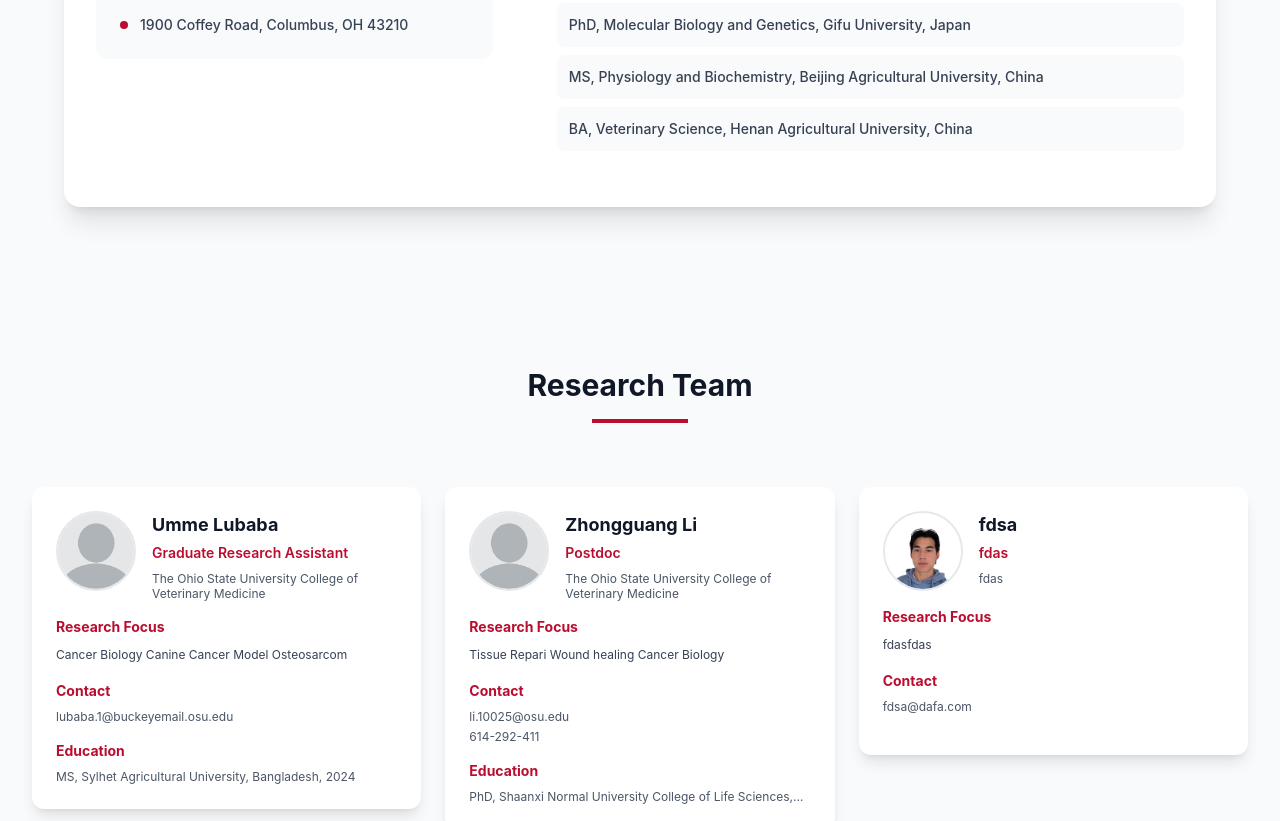
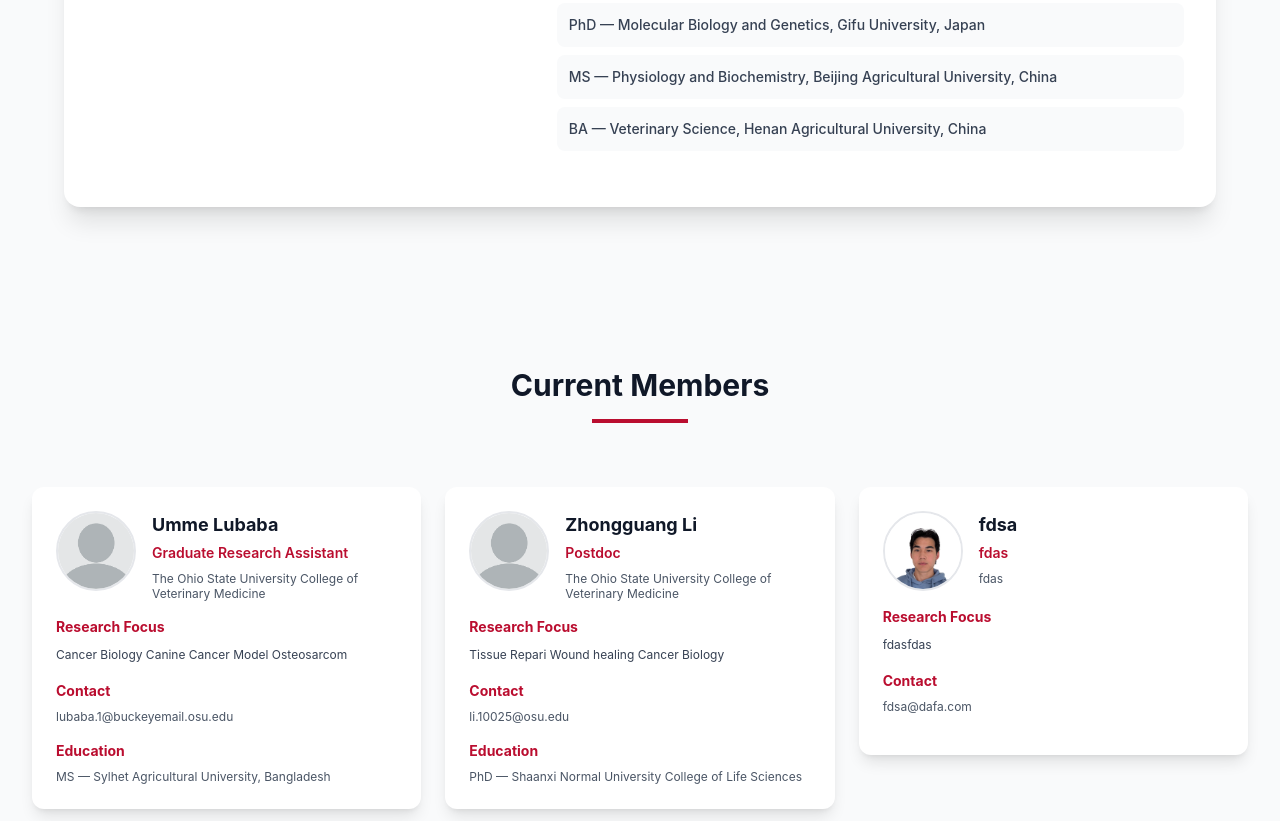
Before and after one commit to lifrank1/haichanglilab.com, a Next.js app: page /people in a window 1280 px wide. Shown: the part 866-1687 px from the top of the page. Built offline with nearby package versions, Linux system fonts and the light colour scheme.

Commit message:
condensed people info

```diff
--- a/app/admin/components/PeopleAdmin.tsx
+++ b/app/admin/components/PeopleAdmin.tsx
@@ -1,7 +1,7 @@
 'use client';
 
 import { useState, useEffect, useRef } from 'react';
-import { Person } from '../../../data/types';
+import { Person, EducationEntry } from '../../../data/types';
 import { updateFile, uploadFile, validatePAT } from '../../../lib/github';
 
 export default function PeopleAdmin() {
@@ -24,11 +24,10 @@ export default function PeopleAdmin() {
     affiliation: '',
     image: '',
     researchFocus: '',
-    education: [''],
+    education: [{ degree: '', fieldOfStudy: '', school: '' }],
     email: '',
-    phone: '',
-    address: '',
     isPrincipalInvestigator: false,
+    status: 'current',
   });
 
   // Load people data
@@ -37,7 +36,7 @@ export default function PeopleAdmin() {
       try {
         // Import the JSON data directly like the main pages do
         const peopleData = await import('../../../data/people.json');
-        setPeople(peopleData.default as Person[]);
+        setPeople(peopleData.default as unknown as Person[]);
       } catch (error) {
         console.error('Error loading people:', error);
         setMessage({ type: 'error', text: 'Failed to load people' });
@@ -57,24 +56,29 @@ export default function PeopleAdmin() {
     }));
   };
 
-  const handleEducationChange = (index: number, value: string) => {
+  const handleEducationChange = (index: number, field: keyof EducationEntry, value: string) => {
     setFormData(prev => ({
       ...prev,
-      education: prev.education?.map((edu, i) => i === index ? value : edu) || ['']
+      education: (prev.education as EducationEntry[] | undefined)?.map((edu, i) => (
+        i === index ? { ...edu, [field]: value } : edu
+      )) || [{ degree: '', fieldOfStudy: '', school: '' }]
     }));
   };
 
   const addEducationField = () => {
     setFormData(prev => ({
       ...prev,
-      education: [...(prev.education || []), '']
+      education: [
+        ...((prev.education as EducationEntry[] | undefined) || []),
+        { degree: '', fieldOfStudy: '', school: '' }
+      ]
     }));
   };
 
   const removeEducationField = (index: number) => {
     setFormData(prev => ({
       ...prev,
-      education: prev.education?.filter((_, i) => i !== index) || ['']
+      education: (prev.education as EducationEntry[] | undefined)?.filter((_, i) => i !== index) || [{ degree: '', fieldOfStudy: '', school: '' }]
     }));
   };
 
@@ -193,8 +197,9 @@ export default function PeopleAdmin() {
       const newPerson: Person = {
         ...formData as Person,
         id: editingPerson?.id || generateId(formData.name || ''),
-        education: formData.education?.filter(edu => edu.trim() !== '') || [],
+        education: ((formData.education as EducationEntry[]) || []).filter(e => (e.degree || e.school || e.fieldOfStudy) && (e.degree !== '' || e.school !== '' || e.fieldOfStudy !== '')),
         image: imagePath,
+        status: (formData.status as 'current' | 'alumni') || 'current',
       };
 
       // Update people array
@@ -242,7 +247,8 @@ export default function PeopleAdmin() {
     setEditingPerson(person);
     setFormData({
       ...person,
-      education: person.education.length > 0 ? person.education : ['']
+      education: person.education && person.education.length > 0 ? person.education : [{ degree: '', fieldOfStudy: '', school: '' }],
+      status: person.status || 'current'
     });
     setShowForm(true);
   };
@@ -309,11 +315,10 @@ export default function PeopleAdmin() {
       affiliation: '',
       image: '',
       researchFocus: '',
-      education: [''],
+      education: [{ degree: '', fieldOfStudy: '', school: '' }],
       email: '',
-      phone: '',
-      address: '',
       isPrincipalInvestigator: false,
+      status: 'current',
     });
     setEditingPerson(null);
     setShowForm(false);
@@ -371,6 +376,9 @@ export default function PeopleAdmin() {
                 PI
               </th>
               <th className="px-6 py-3 text-left text-xs font-medium text-gray-500 uppercase tracking-wider">
+                Status
+              </th>
+              <th className="px-6 py-3 text-left text-xs font-medium text-gray-500 uppercase tracking-wider">
                 Actions
               </th>
             </tr>
@@ -403,6 +411,9 @@ export default function PeopleAdmin() {
                 </td>
                 <td className="px-6 py-4 whitespace-nowrap text-sm text-gray-500">
                   {person.isPrincipalInvestigator ? 'Yes' : 'No'}
+                </td>
+              <td className="px-6 py-4 whitespace-nowrap text-sm text-gray-500">
+                {person.status || 'current'}
               </td>
                 <td className="px-6 py-4 whitespace-nowrap text-sm font-medium space-x-2">
                   <button
@@ -484,25 +495,16 @@ export default function PeopleAdmin() {
                   </div>
 
                   <div>
-                    <label className="block text-sm font-medium text-gray-700">Phone</label>
-                    <input
-                      type="tel"
-                      name="phone"
-                      value={formData.phone}
+                    <label className="block text-sm font-medium text-gray-700">Status</label>
+                    <select
+                      name="status"
+                      value={formData.status || 'current'}
                       onChange={handleInputChange}
                       className="mt-1 block w-full border border-gray-300 rounded-md px-3 py-2 focus:outline-none focus:ring-red-500 focus:border-red-500"
-                    />
-                  </div>
-
-                  <div className="md:col-span-2">
-                    <label className="block text-sm font-medium text-gray-700">Address</label>
-                    <input
-                      type="text"
-                      name="address"
-                      value={formData.address}
-                      onChange={handleInputChange}
-                      className="mt-1 block w-full border border-gray-300 rounded-md px-3 py-2 focus:outline-none focus:ring-red-500 focus:border-red-500"
-                    />
+                    >
+                      <option value="current">Current</option>
+                      <option value="alumni">Alumni</option>
+                    </select>
                   </div>
 
                   <div className="md:col-span-2">
@@ -580,20 +582,7 @@ export default function PeopleAdmin() {
                       )}
                     </div>
 
-                    {/* Manual Image Path Input (for existing images) */}
-                    <div className="mt-4">
-                      <label className="block text-sm font-medium text-gray-700 mb-1">
-                        Or enter image path manually
-                      </label>
-                      <input
-                        type="text"
-                        name="image"
-                        value={formData.image}
-                        onChange={handleInputChange}
-                        placeholder="/peopleheadshots/filename.jpg (or leave empty for default)"
-                        className="block w-full border border-gray-300 rounded-md px-3 py-2 focus:outline-none focus:ring-red-500 focus:border-red-500"
-                      />
-                    </div>
+                    {/* Manual image path removed per new data rules */}
                   </div>
 
                   <div className="flex items-center">
@@ -624,16 +613,31 @@ export default function PeopleAdmin() {
 
                 <div>
                   <label className="block text-sm font-medium text-gray-700">Education</label>
-                  {formData.education?.map((edu, index) => (
-                    <div key={index} className="flex items-center space-x-2 mt-2">
+                  {(formData.education as EducationEntry[] | undefined)?.map((edu, index) => (
+                    <div key={index} className="grid grid-cols-1 md:grid-cols-3 gap-2 items-center mt-2">
                       <input
                         type="text"
-                        value={edu}
-                        onChange={(e) => handleEducationChange(index, e.target.value)}
-                        className="flex-1 border border-gray-300 rounded-md px-3 py-2 focus:outline-none focus:ring-red-500 focus:border-red-500"
-                        placeholder="Degree, Institution, Year"
+                        value={edu.degree}
+                        onChange={(e) => handleEducationChange(index, 'degree', e.target.value)}
+                        className="border border-gray-300 rounded-md px-3 py-2 focus:outline-none focus:ring-red-500 focus:border-red-500"
+                        placeholder="Degree (e.g., MS)"
                       />
-                      {formData.education && formData.education.length > 1 && (
+                      <input
+                        type="text"
+                        value={edu.fieldOfStudy}
+                        onChange={(e) => handleEducationChange(index, 'fieldOfStudy', e.target.value)}
+                        className="border border-gray-300 rounded-md px-3 py-2 focus:outline-none focus:ring-red-500 focus:border-red-500"
+                        placeholder="Field of Study"
+                      />
+                      <div className="flex items-center space-x-2">
+                        <input
+                          type="text"
+                          value={edu.school}
+                          onChange={(e) => handleEducationChange(index, 'school', e.target.value)}
+                          className="w-full border border-gray-300 rounded-md px-3 py-2 focus:outline-none focus:ring-red-500 focus:border-red-500"
+                          placeholder="School"
+                        />
+                        {(formData.education as EducationEntry[] | undefined) && (formData.education as EducationEntry[]).length > 1 && (
                           <button
                             type="button"
                             onClick={() => removeEducationField(index)}
@@ -642,6 +646,7 @@ export default function PeopleAdmin() {
                             Remove
                           </button>
                         )}
+                      </div>
                     </div>
                   ))}
                   <button
--- a/app/people/page.tsx
+++ b/app/people/page.tsx
@@ -1,6 +1,6 @@
 import Image from "next/image";
 import peopleData from "../../data/people.json";
-import { Person } from "../../data/types";
+import { Person, EducationEntry } from "../../data/types";
 
 // Type assertion to ensure proper typing
 const people: Person[] = peopleData as Person[];
@@ -33,18 +33,7 @@ function PrincipalInvestigatorCard({ person }: PersonCardProps) {
                 <div className="w-2 h-2 rounded-full" style={{ backgroundColor: '#ba0d2f' }}></div>
                 <p className="text-gray-700 font-medium text-sm break-all">{person.email}</p>
               </div>
-              {person.phone && (
-                <div className="flex items-center space-x-3">
-                  <div className="w-2 h-2 rounded-full" style={{ backgroundColor: '#ba0d2f' }}></div>
-                  <p className="text-gray-700 font-medium text-sm">{person.phone}</p>
-                </div>
-              )}
-              {person.address && (
-                <div className="flex items-center space-x-3">
-                  <div className="w-2 h-2 rounded-full" style={{ backgroundColor: '#ba0d2f' }}></div>
-                  <p className="text-gray-700 font-medium text-sm">{person.address}</p>
-                </div>
-              )}
+              {/* phone/address removed in new schema */}
             </div>
           </div>
         </div>
@@ -67,9 +56,9 @@ function PrincipalInvestigatorCard({ person }: PersonCardProps) {
           <div className="mb-6">
             <h4 className="text-xl font-bold mb-3" style={{ color: '#ba0d2f' }}>Education</h4>
             <div className="space-y-2">
-              {person.education.map((degree, index) => (
+              {(person.education as EducationEntry[]).map((edu, index) => (
                 <div key={index} className="p-3 rounded-lg bg-gray-50 hover:bg-gray-100 transition-all duration-200">
-                  <p className="text-gray-700 font-medium text-sm">{degree}</p>
+                  <p className="text-gray-700 font-medium text-sm">{`${edu.degree ? edu.degree + ' — ' : ''}${edu.fieldOfStudy ? edu.fieldOfStudy + ', ' : ''}${edu.school}`}</p>
                 </div>
               ))}
             </div>
@@ -122,21 +111,16 @@ function TeamMemberCard({ person }: PersonCardProps) {
           <h4 className="text-sm font-bold mb-2" style={{ color: '#ba0d2f' }}>Contact</h4>
           <div className="space-y-1">
             <p className="text-xs text-gray-600 break-all">{person.email}</p>
-            {person.phone && (
-              <p className="text-xs text-gray-600">{person.phone}</p>
-            )}
           </div>
         </div>
 
         {/* Education */}
-        {person.education && person.education.length > 0 && (
+            {person.education && person.education.length > 0 && (
           <div>
             <h4 className="text-sm font-bold mb-2" style={{ color: '#ba0d2f' }}>Education</h4>
             <div className="space-y-1">
-              {person.education.slice(0, 2).map((degree, index) => (
-                <p key={index} className="text-xs text-gray-600 line-clamp-1">
-                  {degree}
-                </p>
+                  {(person.education as EducationEntry[]).slice(0, 2).map((edu, index) => (
+                    <p key={index} className="text-xs text-gray-600 line-clamp-1">{`${edu.degree ? edu.degree + ' — ' : ''}${edu.fieldOfStudy ? edu.fieldOfStudy + ', ' : ''}${edu.school}`}</p>
               ))}
               {person.education.length > 2 && (
                 <p className="text-xs text-gray-500">+{person.education.length - 2} more</p>
@@ -150,8 +134,9 @@ function TeamMemberCard({ person }: PersonCardProps) {
 }
 
 export default function People() {
-  const principalInvestigators = people.filter(person => person.isPrincipalInvestigator);
-  const teamMembers = people.filter(person => !person.isPrincipalInvestigator);
+  const principalInvestigators = people.filter(person => person.isPrincipalInvestigator && (person.status ?? 'current') !== 'alumni');
+  const currentMembers = people.filter(person => !person.isPrincipalInvestigator && (person.status ?? 'current') === 'current');
+  const alumniMembers = people.filter(person => (person.status ?? 'current') === 'alumni');
 
   return (
     <div>
@@ -173,17 +158,36 @@ export default function People() {
         </section>
       )}
 
-      {/* Research Team */}
-      {teamMembers.length > 0 && (
+      {/* Current Members */}
+      {currentMembers.length > 0 && (
         <section className="py-20 bg-gray-50">
           <div className="max-w-7xl mx-auto px-4 sm:px-6 lg:px-8">
             <div className="text-center mb-16">
-              <h2 className="text-3xl font-bold text-gray-900 mb-4">Research Team</h2>
+              <h2 className="text-3xl font-bold text-gray-900 mb-4">Current Members</h2>
               <div className="w-24 h-1 mx-auto mb-8" style={{ backgroundColor: '#ba0d2f' }}></div>
             </div>
 
             <div className="grid grid-cols-1 md:grid-cols-2 lg:grid-cols-3 gap-6">
-              {teamMembers.map((person, index) => (
+              {currentMembers.map((person, index) => (
+                <div key={person.id} className="animate-fade-in-up" style={{ animationDelay: `${index * 0.1}s` }}>
+                  <TeamMemberCard person={person} />
+                </div>
+              ))}
+            </div>
+          </div>
+        </section>
+      )}
+
+      {/* Lab Alumni */}
+      {alumniMembers.length > 0 && (
+        <section className="py-20">
+          <div className="max-w-7xl mx-auto px-4 sm:px-6 lg:px-8">
+            <div className="text-center mb-16">
+              <h2 className="text-3xl font-bold text-gray-900 mb-4">Lab Alumni</h2>
+              <div className="w-24 h-1 mx-auto mb-8" style={{ backgroundColor: '#ba0d2f' }}></div>
+            </div>
+            <div className="grid grid-cols-1 md:grid-cols-2 lg:grid-cols-3 gap-6">
+              {alumniMembers.map((person, index) => (
                 <div key={person.id} className="animate-fade-in-up" style={{ animationDelay: `${index * 0.1}s` }}>
                   <TeamMemberCard person={person} />
                 </div>
--- a/data/people.json
+++ b/data/people.json
@@ -7,14 +7,13 @@
     "image": "/headshots/headshot1.png",
     "researchFocus": "Dr. Li's research focuses on cell membrane repair mechanisms, particularly the MG53 protein, and its applications in regenerative medicine, cancer biology, and therapeutic protein development. His work spans from basic molecular mechanisms to translational applications, with significant contributions to understanding tissue repair, wound healing, and tumor suppression.",
     "education": [
-      "PhD, Molecular Biology and Genetics, Gifu University, Japan",
-      "MS, Physiology and Biochemistry, Beijing Agricultural University, China",
-      "BA, Veterinary Science, Henan Agricultural University, China"
+      { "degree": "PhD", "fieldOfStudy": "Molecular Biology and Genetics", "school": "Gifu University, Japan" },
+      { "degree": "MS", "fieldOfStudy": "Physiology and Biochemistry", "school": "Beijing Agricultural University, China" },
+      { "degree": "BA", "fieldOfStudy": "Veterinary Science", "school": "Henan Agricultural University, China" }
     ],
     "email": "li.3714@osu.edu",
-    "phone": "614-247-5703",
-    "address": "1900 Coffey Road, Columbus, OH 43210",
-    "isPrincipalInvestigator": true
+    "isPrincipalInvestigator": true,
+    "status": "current"
   },
   {
     "name": "Umme Lubaba",
@@ -23,13 +22,12 @@
     "image": "",
     "researchFocus": "Cancer Biology\nCanine Cancer Model\nOsteosarcom",
     "education": [
-      "MS, Sylhet Agricultural University, Bangladesh, 2024"
+      { "degree": "MS", "fieldOfStudy": "", "school": "Sylhet Agricultural University, Bangladesh" }
     ],
     "email": "lubaba.1@buckeyemail.osu.edu",
-    "phone": "",
-    "address": "1900 Coffey Road, Columbus, Ohio 43210",
     "isPrincipalInvestigator": false,
-    "id": "umme-lubaba"
+    "id": "umme-lubaba",
+    "status": "current"
   },
   {
     "name": "Zhongguang Li",
@@ -38,13 +36,12 @@
     "image": "",
     "researchFocus": "Tissue Repari\nWound healing\nCancer Biology",
     "education": [
-      "PhD, Shaanxi Normal University College of Life Sciences, 2023"
+      { "degree": "PhD", "fieldOfStudy": "", "school": "Shaanxi Normal University College of Life Sciences" }
     ],
     "email": "li.10025@osu.edu",
-    "phone": "614-292-411",
-    "address": "1900 Coffey Road, Columbus, Ohio 43210",
     "isPrincipalInvestigator": false,
-    "id": "zhongguang-li"
+    "id": "zhongguang-li",
+    "status": "current"
   },
   {
     "name": "fdsa",
@@ -54,9 +51,8 @@
     "researchFocus": "fdasfdas",
     "education": [],
     "email": "fdsa@dafa.com",
-    "phone": "",
-    "address": "",
     "isPrincipalInvestigator": false,
-    "id": "fdsa"
+    "id": "fdsa",
+    "status": "current"
   }
 ]
--- a/data/people.ts
+++ b/data/people.ts
@@ -1,3 +1,9 @@
+export interface EducationEntry {
+  degree: string;
+  fieldOfStudy: string;
+  school: string;
+}
+
 export interface Person {
   id: string;
   name: string;
@@ -5,11 +11,10 @@ export interface Person {
   affiliation: string;
   image: string;
   researchFocus: string;
-  education: string[];
+  education: EducationEntry[];
   email: string;
-  phone: string;
-  address: string;
   isPrincipalInvestigator?: boolean;
+  status?: 'current' | 'alumni';
 }
 
 export const people: Person[] = [
@@ -21,14 +26,13 @@ export const people: Person[] = [
     image: "/headshots/headshot1.png",
     researchFocus: "Dr. Li's research focuses on cell membrane repair mechanisms, particularly the MG53 protein, and its applications in regenerative medicine, cancer biology, and therapeutic protein development. His work spans from basic molecular mechanisms to translational applications, with significant contributions to understanding tissue repair, wound healing, and tumor suppression.",
     education: [
-      "PhD, Molecular Biology and Genetics, Gifu University, Japan",
-      "MS, Physiology and Biochemistry, Beijing Agricultural University, China",
-      "BA, Veterinary Science, Henan Agricultural University, China"
+      { degree: "PhD", fieldOfStudy: "Molecular Biology and Genetics", school: "Gifu University, Japan" },
+      { degree: "MS", fieldOfStudy: "Physiology and Biochemistry", school: "Beijing Agricultural University, China" },
+      { degree: "BA", fieldOfStudy: "Veterinary Science", school: "Henan Agricultural University, China" }
     ],
     email: "li.3714@osu.edu",
-    phone: "614-247-5703",
-    address: "1900 Coffey Road, Columbus, OH 43210",
-    isPrincipalInvestigator: true
+    isPrincipalInvestigator: true,
+    status: 'current'
   }
   // To add more team members, simply add new Person objects here:
   // {
```
Also changed, not shown: data/types.ts (+8 -3 lines). Lines whose indentation alone changed are shown as unchanged.
